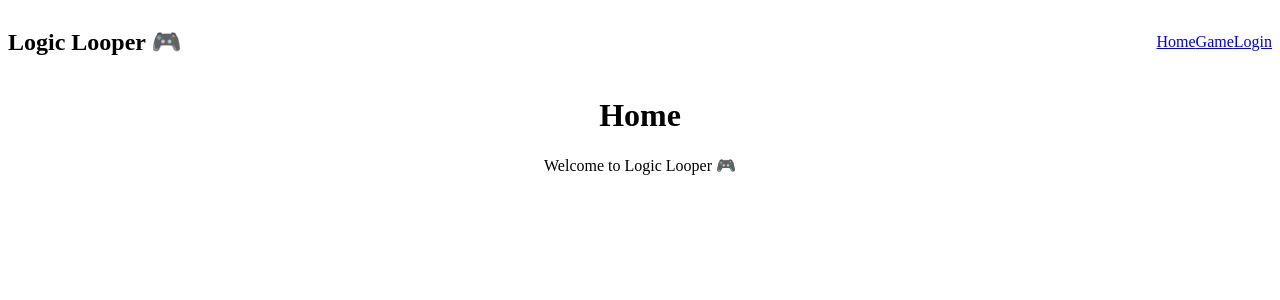
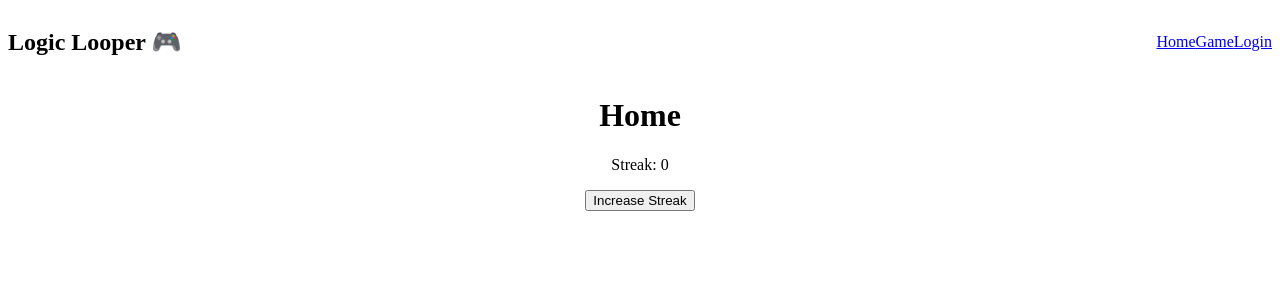
Before and after one commit to Rakshitha-L-Hegde/Logic-Looper, a React (Vite) app in the folder client/: page / in a window 1280 px wide. Shown: the top 300 px of the page. Built offline with nearby package versions, Linux system fonts and the light colour scheme.

Commit message:
Add IndexedDB client-side persistence for streak system

```diff
--- a/client/package.json
+++ b/client/package.json
@@ -10,6 +10,7 @@
     "preview": "vite preview"
   },
   "dependencies": {
+    "idb": "^8.0.3",
     "react": "^19.2.0",
     "react-dom": "^19.2.0",
     "react-router-dom": "^7.13.0"
--- a/client/src/pages/Home.jsx
+++ b/client/src/pages/Home.jsx
@@ -1,8 +1,36 @@
+import { useEffect, useState } from "react"
+import { saveData, getData } from "../services/db"
+
 function Home() {
+  const [streak, setStreak] = useState(0)
+
+  useEffect(() => {
+    async function loadStreak() {
+      const saved = await getData("streak")
+      if (saved) {
+        setStreak(saved)
+      }
+    }
+    loadStreak()
+  }, [])
+
+  const increaseStreak = async () => {
+    const newStreak = streak + 1
+    setStreak(newStreak)
+    await saveData("streak", newStreak)
+  }
+
   return (
     <div className="p-8 text-center">
       <h1 className="text-3xl font-bold">Home</h1>
-      <p className="mt-2">Welcome to Logic Looper 🎮</p>
+      <p className="mt-2">Streak: {streak}</p>
+
+      <button
+        onClick={increaseStreak}
+        className="mt-4 px-4 py-2 bg-blue-500 rounded"
+      >
+        Increase Streak
+      </button>
     </div>
   )
 }
--- /dev/null
+++ b/client/src/services/db.js
@@ -0,0 +1,24 @@
+import { openDB } from "idb"
+
+const DB_NAME = "logic-looper-db"
+const STORE_NAME = "game-data"
+
+export async function initDB() {
+  return openDB(DB_NAME, 1, {
+    upgrade(db) {
+      if (!db.objectStoreNames.contains(STORE_NAME)) {
+        db.createObjectStore(STORE_NAME)
+      }
+    },
+  })
+}
+
+export async function saveData(key, value) {
+  const db = await initDB()
+  await db.put(STORE_NAME, value, key)
+}
+
+export async function getData(key) {
+  const db = await initDB()
+  return db.get(STORE_NAME, key)
+}
```
Also changed, not shown: 1 other file (tests, documents, lock files or other folders).
